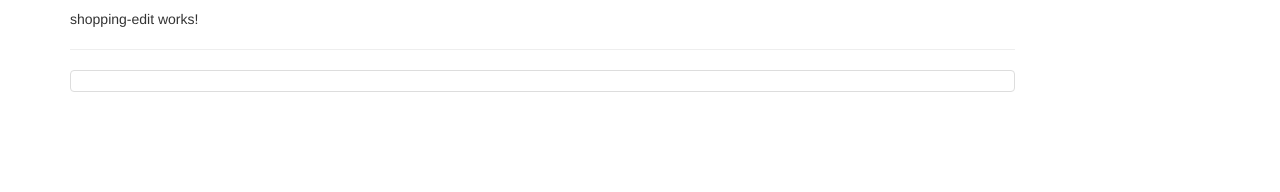
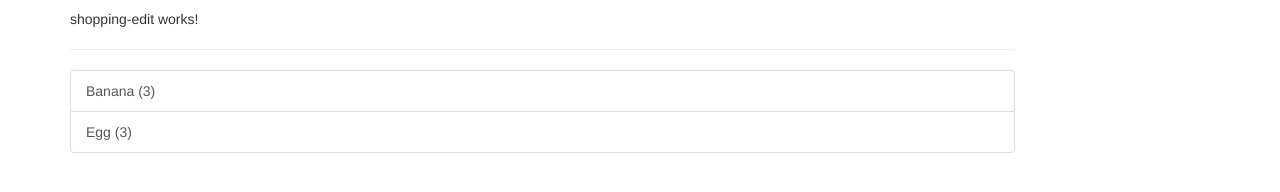
Before and after one commit to blacitea/PROJECT, an Angular app: page / in a window 1280 px wide. Shown: the part 310-502 px from the top of the page. Built offline with nearby package versions, Linux system fonts and the light colour scheme.

Commit message:
add ingredient model and update html to display the ingredients in shopping list

```diff
--- a/src/app/shopping-list/shopping-list.component.html
+++ b/src/app/shopping-list/shopping-list.component.html
@@ -3,7 +3,13 @@
     <app-shopping-edit></app-shopping-edit>
     <hr />
     <ul class="list-group">
-      <a class="list-group-item" style="cursor: pointer"></a>
+      <a
+        class="list-group-item"
+        style="cursor: pointer"
+        *ngFor="let ingredient of ingredients"
+      >
+        {{ ingredient.name }} ({{ ingredient.amount }})
+      </a>
     </ul>
   </div>
 </div>
--- a/src/app/shopping-list/shopping-list.component.ts
+++ b/src/app/shopping-list/shopping-list.component.ts
@@ -1,12 +1,15 @@
 import { Component, OnInit } from '@angular/core';
-
+import { Ingredient } from '../shared/ingredient.model';
 @Component({
   selector: 'app-shopping-list',
   templateUrl: './shopping-list.component.html',
   styleUrls: [],
 })
 export class ShoppingListComponent implements OnInit {
-  ingredients = [];
+  ingredients: Ingredient[] = [
+    new Ingredient('Banana', 3),
+    new Ingredient('Egg', 3),
+  ];
   constructor() {}
   ngOnInit() {}
 }
```
